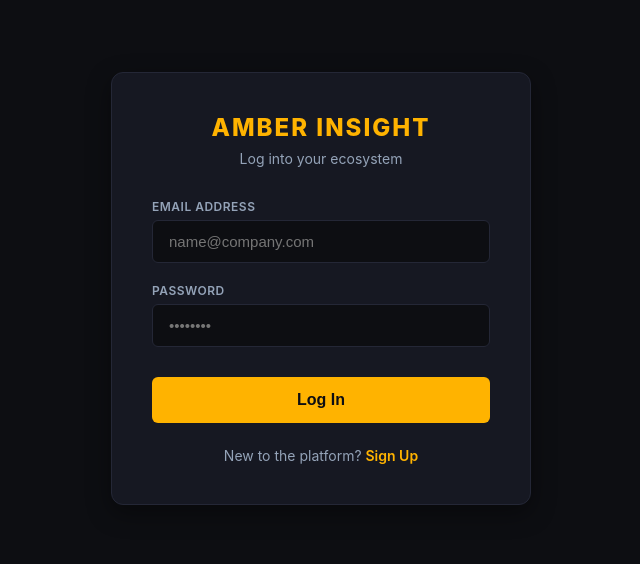
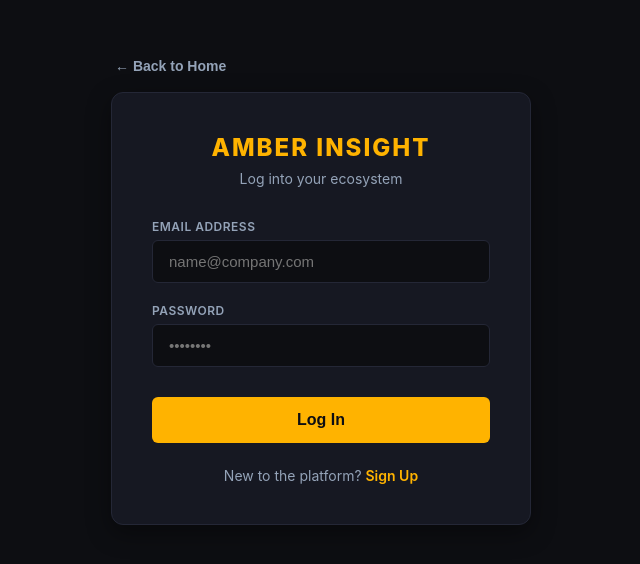
Before and after one commit to gkadian55/Amber-Insight, a React (Vite) app in the folder frontend/: page /login in a window 1280 px wide. Shown: the part 112-676 px from the top of the page, without its empty margins (319-959 px from the left). Built offline with nearby package versions, Linux system fonts and the light colour scheme.

Commit message:
Added Back Navigation

```diff
--- a/frontend/src/components/LoginPage.jsx
+++ b/frontend/src/components/LoginPage.jsx
@@ -32,7 +32,6 @@ const LoginPage = () => {
             }
 
             // 🟢 FIXED: Fire the global auth context login handler.
-            // This sets state and handles localStorage synchronization under the hood.
             login(data.user, data.token);
 
             navigate('/');
@@ -45,6 +44,14 @@ const LoginPage = () => {
 
     return (
         <div style={styles.container}>
+
+            {/* ⬅️ SLEEK INLINE BACK BUTTON */}
+            <div style={styles.backNavContainer}>
+                <button onClick={() => navigate('/')} style={styles.inlineBackButton}>
+                    ← Back to Home
+                </button>
+            </div>
+
             <div style={styles.card}>
                 <h1 style={styles.brand}>AMBER INSIGHT</h1>
                 <h2 style={styles.subtitle}>Log into your ecosystem</h2>
@@ -95,12 +102,32 @@ const LoginPage = () => {
 const styles = {
     container: {
         display: 'flex',
+        flexDirection: 'column', // Stack navigation container over the form card
         justifyContent: 'center',
         alignItems: 'center',
         width: '100vw',
         height: '100vh',
         backgroundColor: '#0d0e12',
         fontFamily: '-apple-system, BlinkMacSystemFont, "Segoe UI", Roboto, sans-serif',
+    },
+    backNavContainer: {
+        width: '100%',
+        maxWidth: '420px', // Exact symmetry match with your login card width
+        display: 'flex',
+        justifyContent: 'flex-start',
+        marginBottom: '12px',
+        padding: '0 4px',
+        boxSizing: 'border-box'
+    },
+    inlineBackButton: {
+        background: 'none',
+        border: 'none',
+        color: '#94a3b8',
+        fontSize: '14px',
+        fontWeight: '600',
+        cursor: 'pointer',
+        padding: '6px 0',
+        transition: 'color 0.2s ease',
     },
     card: {
         width: '100%',
@@ -111,6 +138,7 @@ const styles = {
         boxShadow: '0 8px 24px rgba(0, 0, 0, 0.4)',
         textAlign: 'center',
         border: '1px solid #242736',
+        boxSizing: 'border-box'
     },
     brand: {
         fontSize: '24px',
--- a/frontend/src/components/SignupPage.jsx
+++ b/frontend/src/components/SignupPage.jsx
@@ -32,7 +32,6 @@ const SignupPage = () => {
             }
 
             // 🟢 FIXED: Swap raw localStorage setItem commands for the context engine.
-            // This syncs memory structures and triggers layout mutations instantly.
             login(data.user, data.token);
 
             // Redirect straight back to dashboard landing pad
@@ -46,6 +45,14 @@ const SignupPage = () => {
 
     return (
         <div style={styles.container}>
+
+            {/* ⬅️ SLEEK INLINE BACK BUTTON */}
+            <div style={styles.backNavContainer}>
+                <button onClick={() => navigate('/')} style={styles.inlineBackButton}>
+                    ← Back to Home
+                </button>
+            </div>
+
             <div style={styles.card}>
                 <h1 style={styles.brand}>AMBER INSIGHT</h1>
                 <h2 style={styles.subtitle}>Create your analytical profile</h2>
@@ -110,12 +117,32 @@ const SignupPage = () => {
 const styles = {
     container: {
         display: 'flex',
+        flexDirection: 'column', // Changed to column to handle back button stacking cleanly
         justifyContent: 'center',
         alignItems: 'center',
         width: '100vw',
         height: '100vh',
         backgroundColor: '#0d0e12',
         fontFamily: '-apple-system, BlinkMacSystemFont, "Segoe UI", Roboto, sans-serif',
+    },
+    backNavContainer: {
+        width: '100%',
+        maxWidth: '420px', // Matches your card's width for absolute structural symmetry
+        display: 'flex',
+        justifyContent: 'flex-start',
+        marginBottom: '12px',
+        padding: '0 4px',
+        boxSizing: 'border-box'
+    },
+    inlineBackButton: {
+        background: 'none',
+        border: 'none',
+        color: '#94a3b8',
+        fontSize: '14px',
+        fontWeight: '600',
+        cursor: 'pointer',
+        padding: '6px 0',
+        transition: 'color 0.2s ease',
     },
     card: {
         width: '100%',
@@ -126,6 +153,7 @@ const styles = {
         boxShadow: '0 8px 24px rgba(0, 0, 0, 0.4)',
         textAlign: 'center',
         border: '1px solid #242736',
+        boxSizing: 'border-box'
     },
     brand: {
         fontSize: '24px',
```
